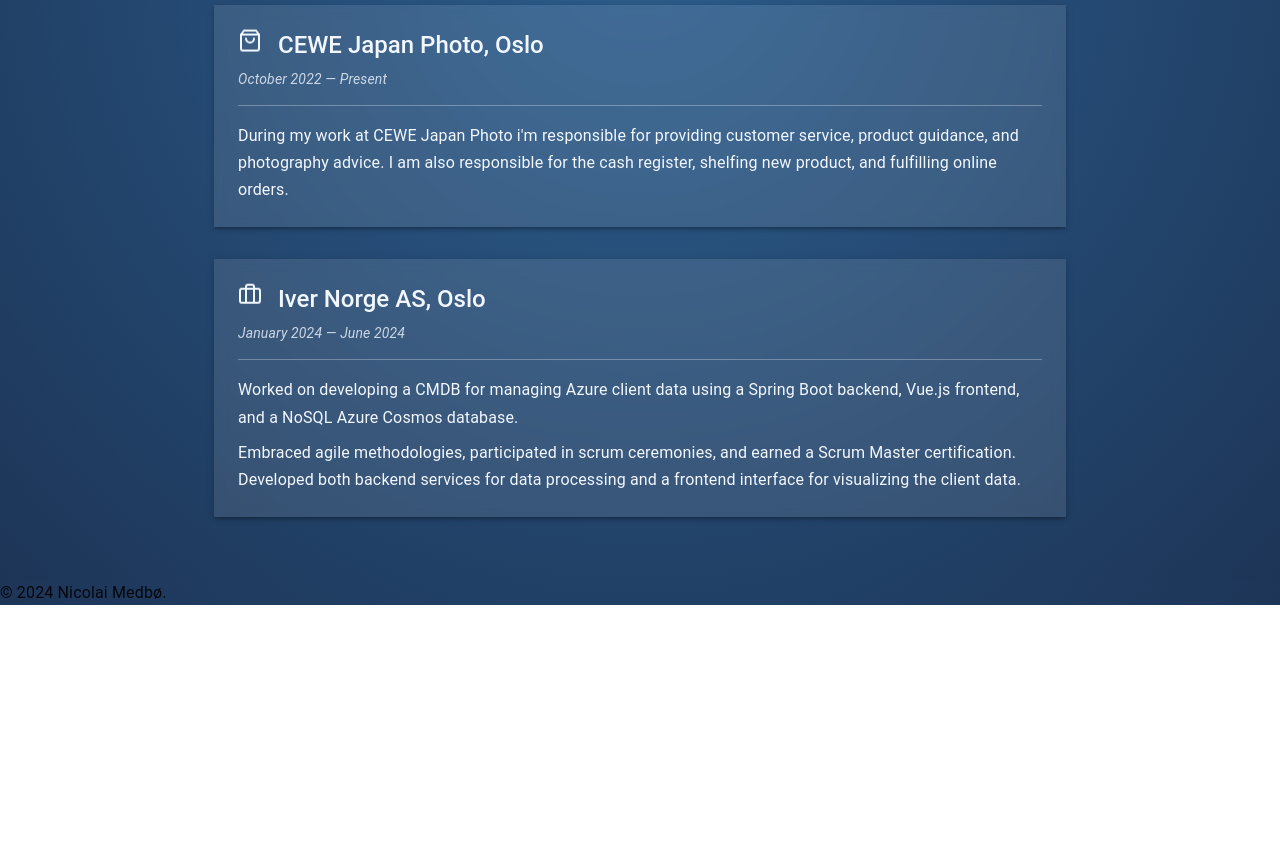
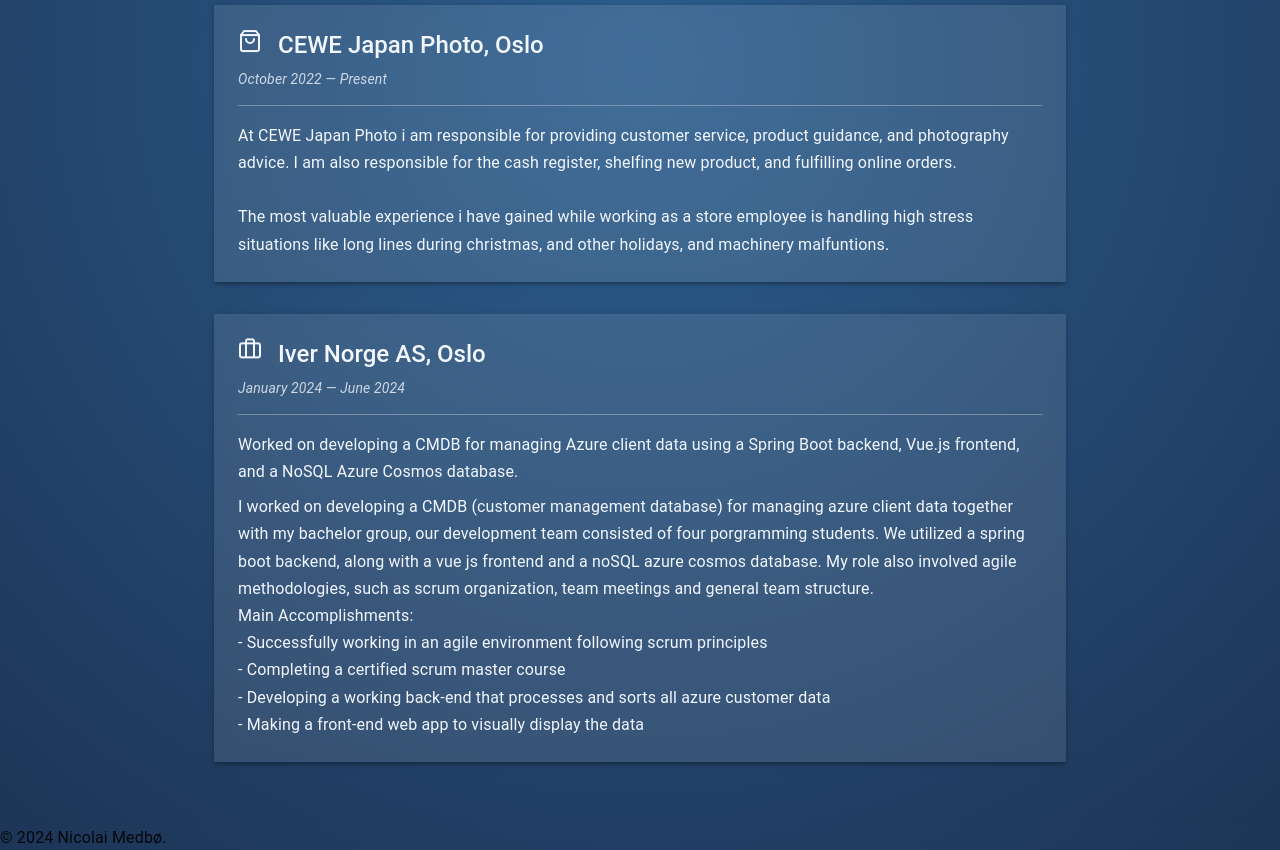
Before and after one commit to Tenico05/nicolai-resume-site, a Next.js app in the folder cv-side/: page /career in a window 1280 px wide. Shown: the part 760-1610 px from the top of the page. Before the commit the page ends 1365 px from the top, so only its background shows below. Built offline with nearby package versions, Linux system fonts and the light colour scheme.

Commit message:
edited text on career page

```diff
--- a/cv-side/src/app/career/page.tsx
+++ b/cv-side/src/app/career/page.tsx
@@ -86,8 +86,12 @@ export default function Career() {
           </Typography>
           <Divider sx={{ borderColor: 'rgba(255,255,255,0.3)', mb: 2 }} />
           <Typography variant="body1" sx={{ lineHeight: 1.7, color: 'var(--color-text-light)' }}>
-            During my work at CEWE Japan Photo i'm responsible for providing customer service, product guidance, and photography advice.
+            At CEWE Japan Photo i am responsible for providing customer service, product guidance, and photography advice.
             I am also responsible for the cash register, shelfing new product, and fulfilling online orders.
+            <br />
+            <br />
+            The most valuable experience i have gained while working as a store employee is handling high stress situations like long lines during christmas,
+            and other holidays, and machinery malfuntions.
           </Typography>
         </Paper>
 
@@ -122,8 +126,23 @@ export default function Career() {
             Worked on developing a CMDB for managing Azure client data using a Spring Boot backend, Vue.js frontend, and a NoSQL Azure Cosmos database.
           </Typography>
           <Typography variant="body1" sx={{ lineHeight: 1.7, color: 'var(--color-text-light)' }}>
-            Embraced agile methodologies, participated in scrum ceremonies, and earned a Scrum Master certification.
-            Developed both backend services for data processing and a frontend interface for visualizing the client data.
+            I worked on developing a CMDB (customer management database) for
+            managing azure client data together with my bachelor group, our development team consisted of four porgramming students. We utilized a spring boot backend, along
+            with a vue js frontend and a noSQL azure cosmos database.
+            My role also involved agile methodologies, such as scrum organization,
+            team meetings and general team structure.
+            <br />
+            Main Accomplishments:
+            <br />
+            - Successfully working in an agile environment following scrum
+            principles
+            <br />
+            - Completing a certified scrum master course
+            <br />
+            - Developing a working back-end that processes and sorts all azure
+            customer data
+            <br />
+            - Making a front-end web app to visually display the data
           </Typography>
         </Paper>
       </Container>
```
